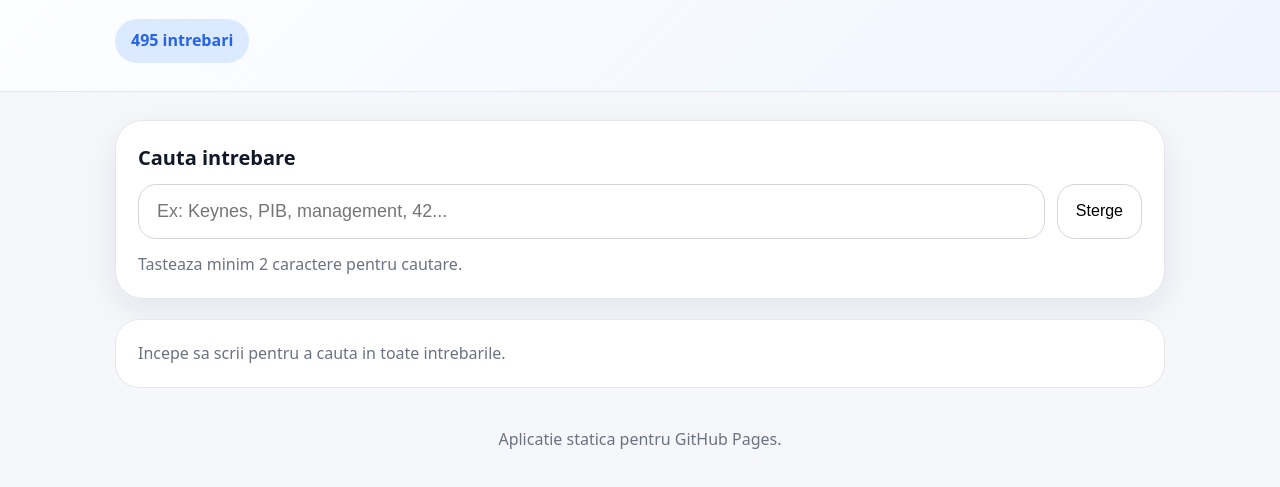
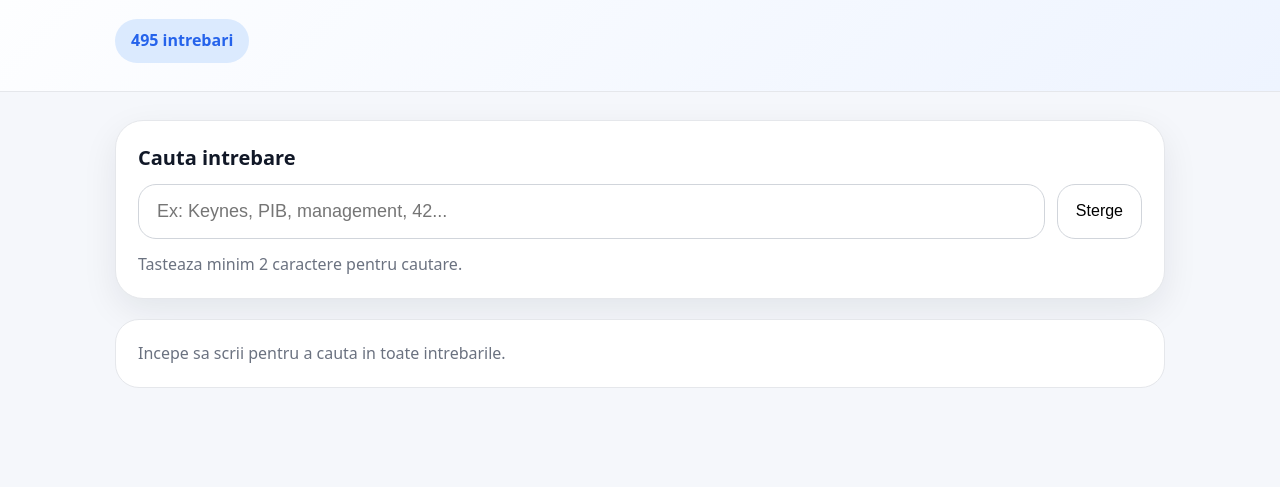
Before and after one commit to nadakub/gue, a plain HTML site: page index.html in a window 1280 px wide. Shown: the part 171-658 px from the top of the page. Drawn offline with Linux system fonts and the light colour scheme.

Commit message:
Update index.html

```diff
--- a/index.html
+++ b/index.html
@@ -30,7 +30,7 @@
   </main>
 
   <footer class="wrap footer">
-    Aplicatie statica pentru GitHub Pages.
+
   </footer>
 
   <script src="data.js"></script>
```
